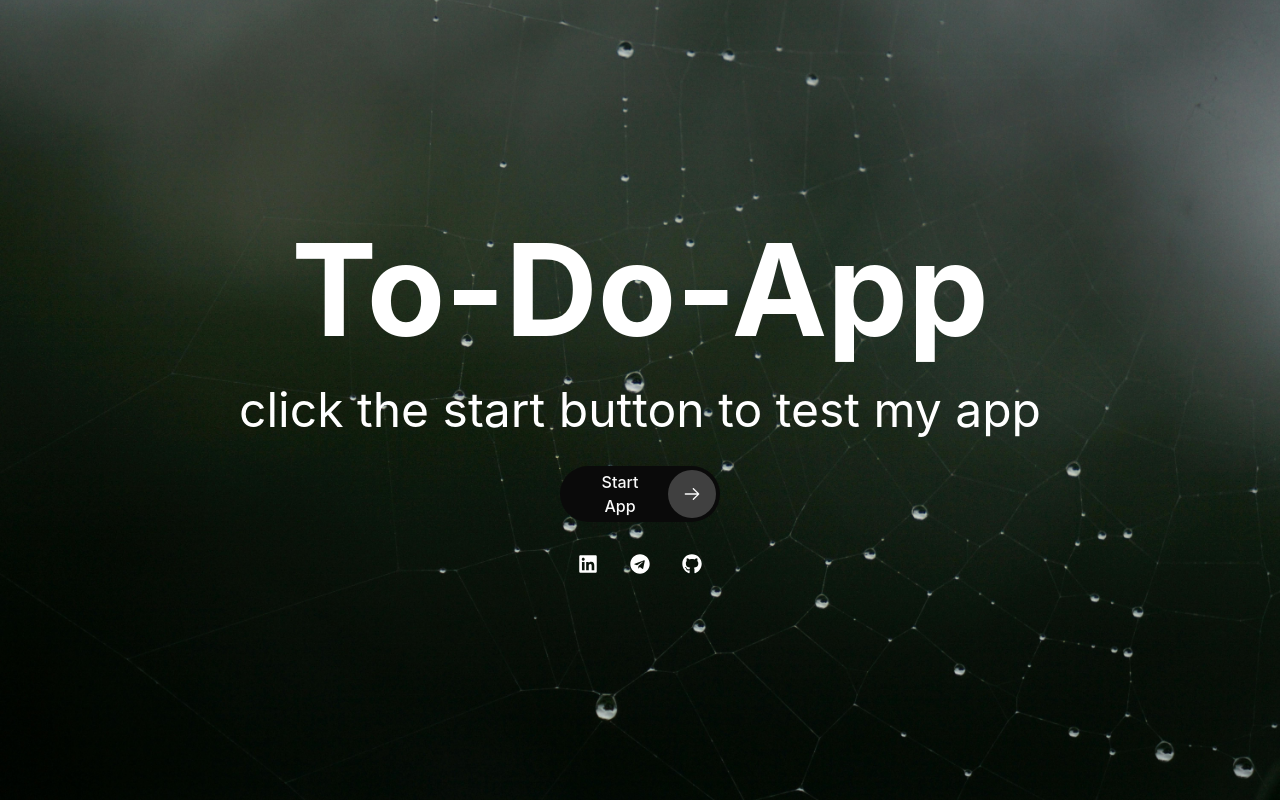
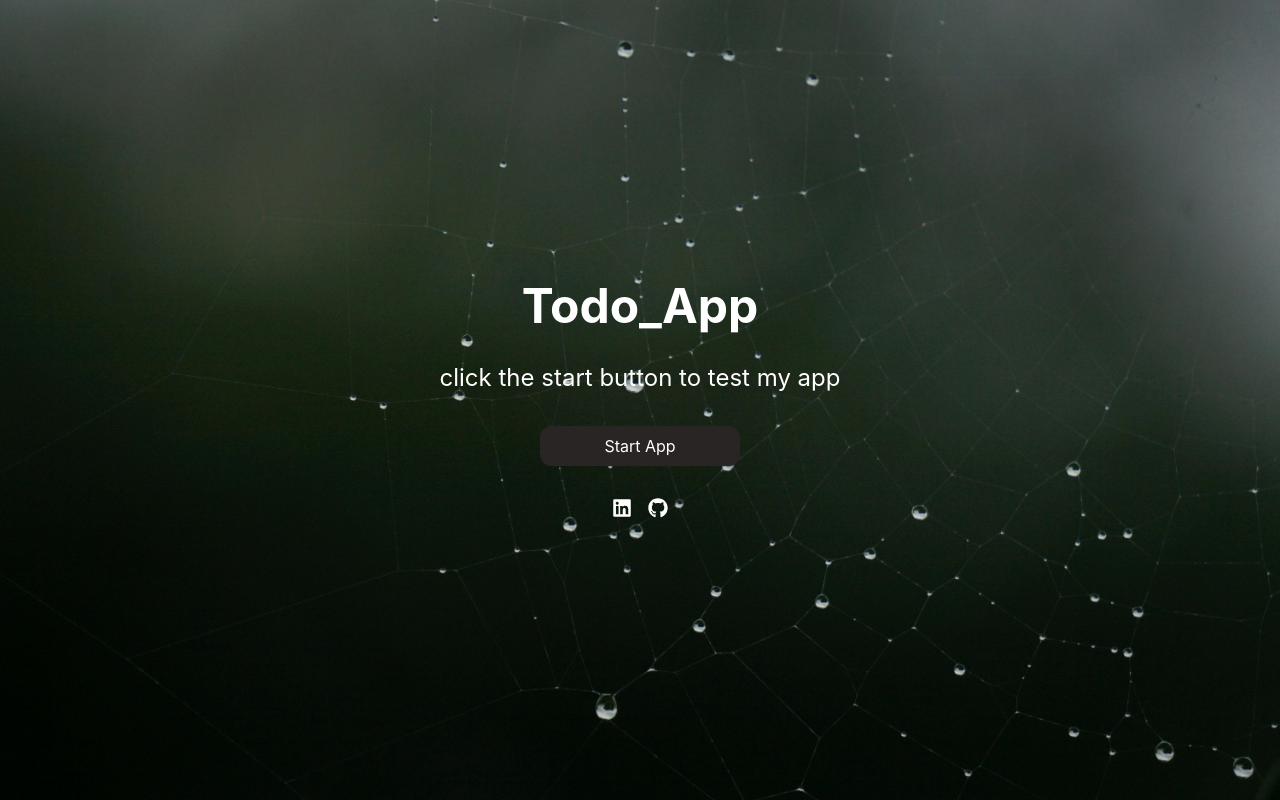
Before and after one commit to RezaFrontEndDeveloper/Modern-To-Do-App, a React (Vite) app: page / in a window 1280 px wide. Built offline with nearby package versions, Linux system fonts and the light colour scheme.

Commit message:
fixed reuseble components

```diff
--- a/src/App.tsx
+++ b/src/App.tsx
@@ -7,8 +7,8 @@ function App() {
   return (
     <BrowserRouter>
       <Routes>
-        <Route path="/" element={<Home />} />
-        <Route path="/ToDo" element={<ToDo />} />
+        <Route index element={<Home />} />
+        <Route path="/todo" element={<ToDo />} />
         <Route path="*" element={<NotFound />} />
       </Routes>
     </BrowserRouter>
--- a/src/Components/Button.tsx
+++ b/src/Components/Button.tsx
@@ -1,36 +1,52 @@
-import React from "react";
+import { ButtonHTMLAttributes, ReactNode } from "react";
 import { Link } from "react-router-dom";
 
-function Button() {
+interface Props extends ButtonHTMLAttributes<HTMLButtonElement> {
+  children: ReactNode;
+  varient: "primary" | "secondary" | "danger";
+}
+
+const styles = {
+  primary: "bg-stone-800 text-white hover:bg-stone-700",
+  secondary: "bg-stone-100 text-stone-900 hover:bg-stone-50",
+  danger: "bg-red-500 text-white hover:bg-red-600",
+};
+
+export default function Button({ children, varient, ...props }: Props) {
   return (
-    // <Link to="/ToDo">
-    //   <button style={{ padding: "10px 20px" }} className="border  p-5 border-white  text-white rounded-md text-xl cursor-pointer hover:bg-gray-900">
-    //     Start app
-    //   </button>
-    // </Link>
-    <Link to={"/ToDo"}>
-      <button className="cursor-pointer w-40 group relative inline-flex h-[calc(48px+8px)] items-center justify-center rounded-full bg-neutral-950 py-1 pl-6 pr-14 font-medium text-neutral-50">
-        <span className="z-10 pr-2">Start App</span>
-        <div className="absolute right-1 inline-flex h-12 w-12 items-center justify-end rounded-full bg-neutral-700 transition-[width] group-hover:w-[calc(100%-8px)]">
-          <div className="mr-3.5 flex items-center justify-center">
-            <svg
-              width="15"
-              height="15"
-              viewBox="0 0 15 15"
-              fill="none"
-              xmlns="http://www.w3.org/2000/svg"
-              className="h-5 w-5 text-neutral-50">
-              <path
-                d="M8.14645 3.14645C8.34171 2.95118 8.65829 2.95118 8.85355 3.14645L12.8536 7.14645C13.0488 7.34171 13.0488 7.65829 12.8536 7.85355L8.85355 11.8536C8.65829 12.0488 8.34171 12.0488 8.14645 11.8536C7.95118 11.6583 7.95118 11.3417 8.14645 11.1464L11.2929 8H2.5C2.22386 8 2 7.77614 2 7.5C2 7.22386 2.22386 7 2.5 7H11.2929L8.14645 3.85355C7.95118 3.65829 7.95118 3.34171 8.14645 3.14645Z"
-                fill="currentColor"
-                fillRule="evenodd"
-                clipRule="evenodd"></path>
-            </svg>
-          </div>
-        </div>
-      </button>
-    </Link>
+    <button
+      {...props}
+      className={`${styles[varient]} flex justify-center items-center px-4 py-2 min-w-50 cursor-pointer transition-all duration-300 rounded-xl `}
+    >
+      {children}
+    </button>
   );
 }
 
-export default Button;
+// import React from "react";
+// import { Link } from "react-router-dom";
+// <Link to={"/ToDo"}>
+//     <button className="cursor-pointer w-40 group relative inline-flex h-[calc(48px+8px)] items-center justify-center rounded-full bg-neutral-950 py-1 pl-6 pr-14 font-medium text-neutral-50">
+//       <span className="z-10 pr-2">Start App</span>
+//       <div className="absolute right-1 inline-flex h-12 w-12 items-center justify-end rounded-full bg-neutral-700 transition-[width] group-hover:w-[calc(100%-8px)]">
+//         <div className="mr-3.5 flex items-center justify-center">
+//           <svg
+//             width="15"
+//             height="15"
+//             viewBox="0 0 15 15"
+//             fill="none"
+//             xmlns="http://www.w3.org/2000/svg"
+//             className="h-5 w-5 text-neutral-50"
+//           >
+//             <path
+//               d="M8.14645 3.14645C8.34171 2.95118 8.65829 2.95118 8.85355 3.14645L12.8536 7.14645C13.0488 7.34171 13.0488 7.65829 12.8536 7.85355L8.85355 11.8536C8.65829 12.0488 8.34171 12.0488 8.14645 11.8536C7.95118 11.6583 7.95118 11.3417 8.14645 11.1464L11.2929 8H2.5C2.22386 8 2 7.77614 2 7.5C2 7.22386 2.22386 7 2.5 7H11.2929L8.14645 3.85355C7.95118 3.65829 7.95118 3.34171 8.14645 3.14645Z"
+//               fill="currentColor"
+//               fillRule="evenodd"
+//               clipRule="evenodd"
+//             ></path>
+//           </svg>
+//         </div>
+//       </div>
+//     </button>
+//   </Link>
+// );
--- /dev/null
+++ b/src/Components/Paragraph.tsx
@@ -0,0 +1,14 @@
+import { ReactNode } from "react";
+
+interface Props {
+  children: ReactNode;
+  className?: string;
+}
+
+export default function Paragraph({ children, className }: Props) {
+  return (
+    <p className={`text-2xl text-wrap text-center sm:text-5xl${className}`}>
+      {children}
+    </p>
+  );
+}
--- /dev/null
+++ b/src/Components/Social.tsx
@@ -0,0 +1,14 @@
+import { ReactNode } from "react";
+
+interface Prop {
+  children: ReactNode;
+  link: string;
+}
+
+export default function Social({ children, link }: Prop) {
+  return (
+    <a target="_blank" rel="noopener noreferrer" href={link}>
+      {children}
+    </a>
+  );
+}
--- /dev/null
+++ b/src/Components/Title.tsx
@@ -0,0 +1,10 @@
+import { ReactNode } from "react";
+
+interface Prop {
+  children: ReactNode;
+  className?: string;
+}
+
+export default function Title({ children, className }: Prop) {
+  return <h1 className={`${className}`}>{children}</h1>;
+}
--- a/src/pages/Home.tsx
+++ b/src/pages/Home.tsx
@@ -3,6 +3,10 @@ import React from "react";
 import bgImage from "../assets/pexels-iamdibh-17405734.jpg";
 import Button from "../Components/Button";
 import { FaLinkedin, FaTelegram, FaGithub } from "react-icons/fa";
+import Social from "../Components/Social";
+import Title from "../Components/Title";
+import Paragraph from "../Components/Paragraph";
+import { Link } from "react-router-dom";
 
 function Home() {
   return (
@@ -15,37 +19,20 @@ function Home() {
       className="w-full h-screen bg-cover bg-center bg-no-repeat flex justify-center items-center"
     >
       <div className="flex flex-col justify-center items-center gap-8">
-        <h1 className="text-5xl sm:text-9xl font-bold">To-Do-App</h1>
-        <p className="text-2xl text-wrap text-center sm:text-5xl ">
-          click the start button to test my app
-        </p>
-        <Button />
-        <div className="w-full relative flex flex-col gap-8 justify-center items-center ">
-          <div className="flex gap-8 justify-center items-center">
-            <a
-              target="_blank"
-              rel="noopener noreferrer"
-              href="https://www.linkedin.com/in/reza-akbari-front-end"
-            >
-              <FaLinkedin size={20} />
-            </a>
+        <Title className="text-5xl font-bold">Todo_App</Title>
+        <Paragraph>click the start button to test my app</Paragraph>
+        <Link to="/todo">
+          <Button varient="primary">Start App</Button>
+        </Link>
 
-            <a
-              target="_blank"
-              rel="noopener noreferrer"
-              href="https://www.linkedin.com/in/reza-akbari-front-end"
-            >
-              <FaTelegram size={20} />
-            </a>
+        <div className="flex justify-center items-center gap-4">
+          <Social link="https://www.linkedin.com/in/reza-akbari-front-end">
+            <FaLinkedin size={20} />
+          </Social>
 
-            <a
-              target="_blank"
-              rel="noopener noreferrer"
-              href="https://github.com/RezaFrontEndDeveloper/Modern-To-Do-App"
-            >
-              <FaGithub size={20} />
-            </a>
-          </div>
+          <Social link="https://github.com/RezaFrontEndDeveloper?tab=repositories">
+            <FaGithub size={20} />
+          </Social>
         </div>
       </div>
     </div>
--- a/src/pages/To-Do.tsx
+++ b/src/pages/To-Do.tsx
@@ -5,15 +5,18 @@ import ShowTotal from "../Components/ShowTotal";
 import ShowPercentage from "../Components/ShowPercentage";
 import { FaArrowLeftLong } from "react-icons/fa6";
 import { Link } from "react-router-dom";
+import Title from "../Components/Title";
 
 function ToDo() {
   return (
     <div className="p-4">
       <Link to="/">
-        <FaArrowLeftLong className="" />
+        <FaArrowLeftLong />
       </Link>
       <div className="flex flex-col w-full px-4 gap-10 mt-10 justify-center items-center">
-        <h1 className="text-2xl text-center sm:text-5xl ">Enter your tasks based on priority.</h1>
+        <Title className="text-2xl gont-bold">
+          Enter your tasks based on priority.
+        </Title>
         <Input />
         <ShowPercentage />
         <ShowTodo />
```
Also changed, not shown: src/Components/Input.tsx (+4 -3 lines).
